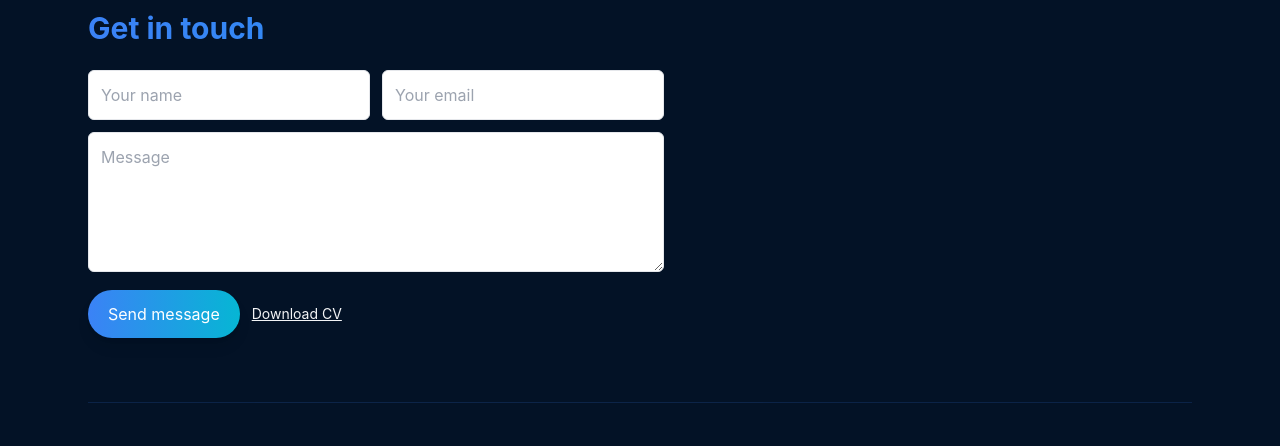
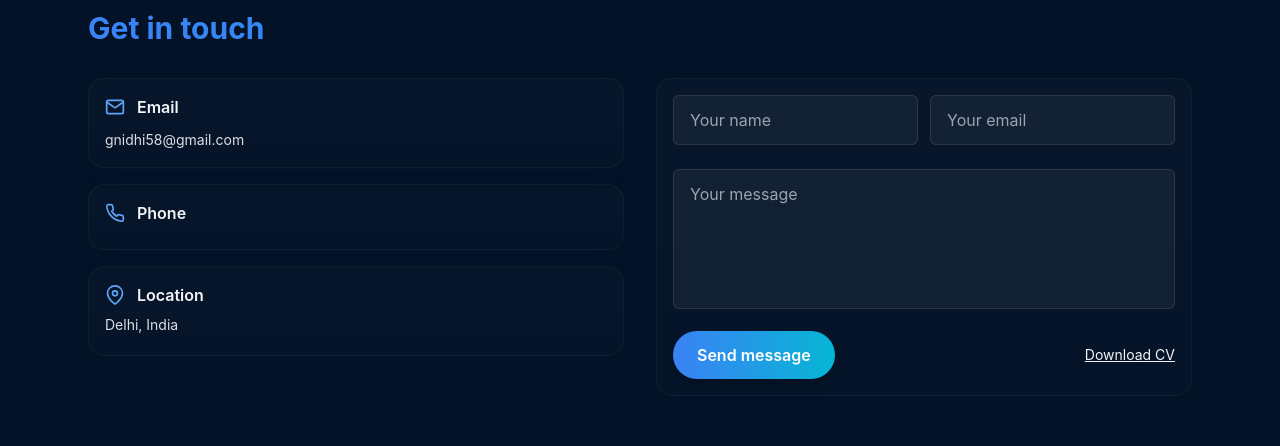
Before and after one commit to nidhigupta58/nidhi-portfolio-blue, a React (Vite) app: page / in a window 1280 px wide. Shown: the part 2210-2656 px from the top of the page. Built offline with nearby package versions, Linux system fonts and the light colour scheme; the HTML template or start-up script is replaced by a standard one.

Commit message:
update: enhance contact component with new layout and improved form functionality

```diff
--- a/src/components/Contact.jsx
+++ b/src/components/Contact.jsx
@@ -1,16 +1,57 @@
 import React from 'react'
 import { site } from '../data/site'
 import { motion } from 'framer-motion'
+import { FiMail, FiPhone, FiMapPin } from 'react-icons/fi'
 
 export default function Contact() {
   return (
     <section id="contact" className="mb-12 relative z-10">
-      <h3 className="text-3xl font-bold mb-6 neon">Get in touch</h3>
+      <h3 className="text-3xl font-bold mb-8 neon">Get in touch</h3>
+
+      <div className="grid md:grid-cols-2 gap-8 mb-8">
+        <motion.div
+          initial={{ opacity: 0, y: 20 }}
+          whileInView={{ opacity: 1, y: 0 }}
+          viewport={{ once: true }}
+          transition={{ duration: 0.5 }}
+          className="space-y-4"
+        >
+          <div className="card p-5 hover:border-blue-500/30 transition-colors">
+            <div className="flex items-center gap-3 mb-2">
+              <FiMail className="w-5 h-5 text-blue-400" />
+              <h4 className="font-semibold">Email</h4>
+            </div>
+            <a href={`mailto:${site.email}`} className="text-sm opacity-90 hover:text-blue-400 transition-colors">
+              {site.email}
+            </a>
+          </div>
+
+          <div className="card p-5 hover:border-blue-500/30 transition-colors">
+            <div className="flex items-center gap-3 mb-2">
+              <FiPhone className="w-5 h-5 text-blue-400" />
+              <h4 className="font-semibold">Phone</h4>
+            </div>
+            <a href={`tel:${site.phone}`} className="text-sm opacity-90 hover:text-blue-400 transition-colors">
+              {site.phone}
+            </a>
+          </div>
+
+          <div className="card p-5 hover:border-blue-500/30 transition-colors">
+            <div className="flex items-center gap-3 mb-2">
+              <FiMapPin className="w-5 h-5 text-blue-400" />
+              <h4 className="font-semibold">Location</h4>
+            </div>
+            <p className="text-sm opacity-90">{site.location}</p>
+            <p className="text-xs opacity-70 mt-1">{site.address}</p>
+          </div>
+        </motion.div>
 
         <motion.form
           initial={{opacity:0, y:8}}
           whileInView={{opacity:1, y:0}}
-        className="max-w-xl w-full"
+          viewport={{ once: true }}
+          transition={{ duration: 0.5 }}
+          className="card p-6"
           onSubmit={(e) => {
             e.preventDefault()
             const form = new FormData(e.target)
@@ -20,18 +61,47 @@ export default function Contact() {
             window.location.href = `mailto:${site.email}?subject=Contact from ${encodeURIComponent(name)}&body=${encodeURIComponent(message + '\n\n' + email)}`
           }}
         >
-        <div className="grid gap-3 md:grid-cols-2">
-          <input name="name" required placeholder="Your name" className="px-3 py-3 rounded-md border bg-white/3" />
-          <input name="email" required placeholder="Your email" type="email" className="px-3 py-3 rounded-md border bg-white/3" />
+          <div className="grid gap-3 md:grid-cols-2 mb-3">
+            <input
+              name="name"
+              required
+              placeholder="Your name"
+              className="px-4 py-3 rounded-md border border-white/10 bg-white/5 focus:bg-white/10 focus:border-blue-500/50 focus:outline-none transition-colors"
+            />
+            <input
+              name="email"
+              required
+              placeholder="Your email"
+              type="email"
+              className="px-4 py-3 rounded-md border border-white/10 bg-white/5 focus:bg-white/10 focus:border-blue-500/50 focus:outline-none transition-colors"
+            />
           </div>
 
-        <textarea name="message" required placeholder="Message" className="w-full px-3 py-3 rounded-md border mt-3 min-h-[140px] bg-white/3" />
+          <textarea
+            name="message"
+            required
+            placeholder="Your message"
+            className="w-full px-4 py-3 rounded-md border border-white/10 bg-white/5 focus:bg-white/10 focus:border-blue-500/50 focus:outline-none transition-colors mt-3 min-h-[140px] resize-none"
+          />
 
-        <div className="flex items-center gap-3 mt-3">
-          <button type="submit" className="px-5 py-3 rounded-full btn-accent shadow-lg">Send message</button>
-          <a href="https://github.com/nidhigupta58/nidhigupta58/blob/main/Nidhi%20Gupta.pdf" className="text-sm underline">Download CV</a>
+          <div className="flex flex-col sm:flex-row items-start sm:items-center justify-between gap-4 mt-4">
+            <button
+              type="submit"
+              className="px-6 py-3 rounded-full btn-accent shadow-lg hover:scale-105 transition-transform font-semibold"
+            >
+              Send message
+            </button>
+            <a
+              href="https://github.com/nidhigupta58/nidhigupta58/blob/main/Nidhi%20Gupta.pdf"
+              target="_blank"
+              rel="noreferrer"
+              className="text-sm underline hover:text-blue-400 transition-colors"
+            >
+              Download CV
+            </a>
           </div>
         </motion.form>
+      </div>
     </section>
   )
 }
```
Lines whose indentation alone changed are shown as unchanged.
